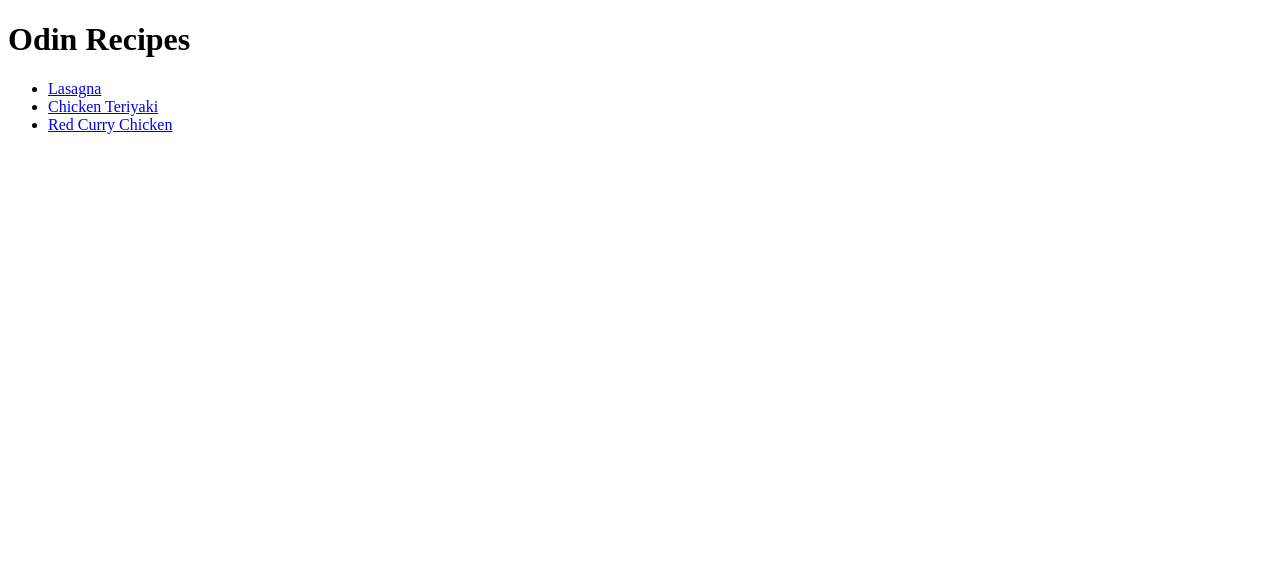
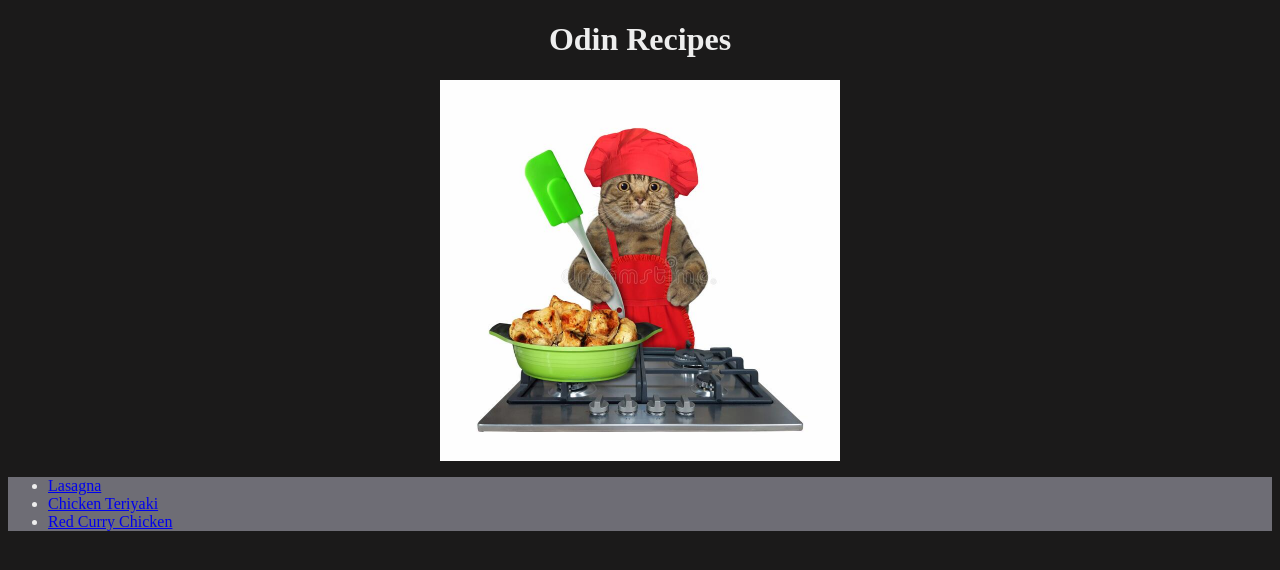
Before and after one commit to gregoryls/odin-recipes, a plain HTML site: page index.html in a window 1280 px wide. Drawn offline with Linux system fonts and the light colour scheme.

Commit message:
Add basic css styling and landing image

```diff
--- a/index.html
+++ b/index.html
@@ -4,9 +4,11 @@
     <meta charset="UTF-8">
     <meta name="viewport" content="width=device-width, initial-scale=1.0">
     <title>Document</title>
+    <link rel="stylesheet" href="style.css">
 </head>
 <body>
-    <h1>Odin Recipes</h1>
+    <h1 class="main-title">Odin Recipes</h1>
+    <img class="cat" src="img/cook-cat.jpg">
     <ul>
        <li> <a href="recipes/lasagna.html">Lasagna</a></li>
        <li><a href="recipes/chicken-teriyaki.html">Chicken Teriyaki</a></li>
--- /dev/null
+++ b/style.css
@@ -0,0 +1,21 @@
+body{
+    font-family: 'Times New Roman', Times, serif;
+    background-color: #1b1a1a;
+    color: #eee;
+}
+
+
+.cat{
+    height: auto;
+    width: 400px;
+    display: block;
+    margin: auto;
+}
+h1{
+    text-align: center;
+    color: #eee;
+
+}
+ul{
+    background-color: #6e6d75;
+}
```
Also changed, not shown: img/cook-cat.jpg (added).
